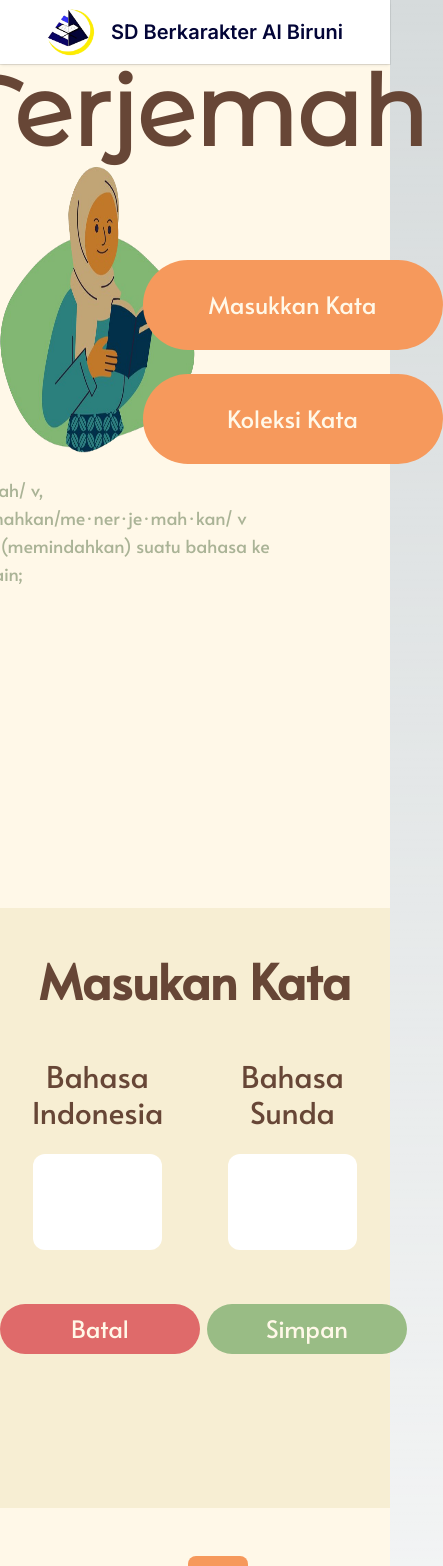
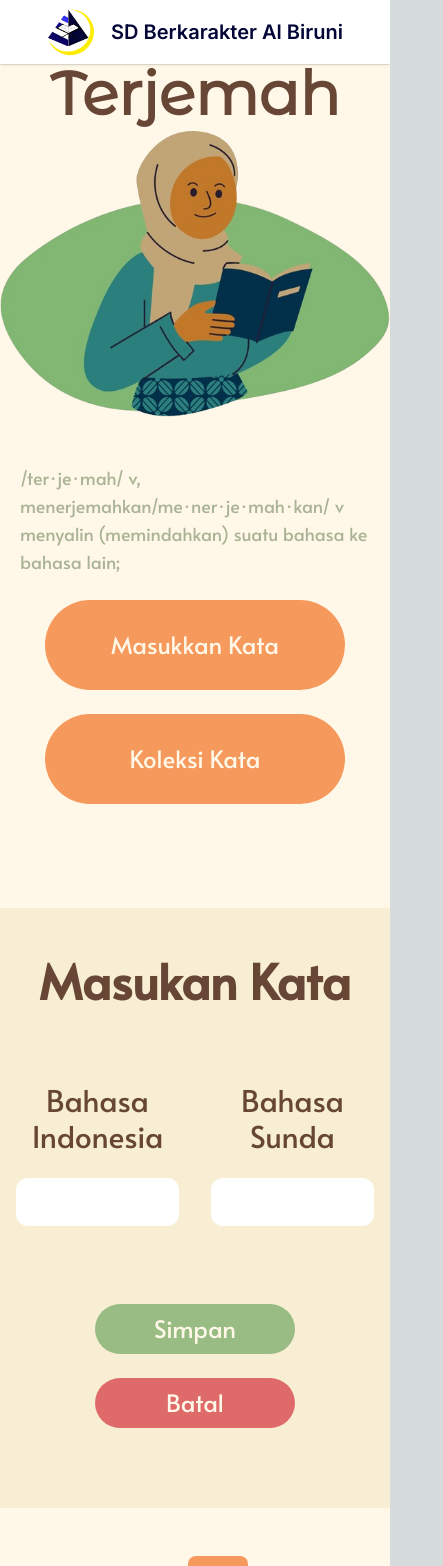
Before and after one commit to galangyp11/Terjemah, a Next.js app: page / in a window 390 px wide. Shown: the top 1566 px of the page, 443 px wide, since content can reach past the window. Built offline with nearby package versions, Linux system fonts and the light colour scheme.

Commit message:
sementara mobile

```diff
--- a/app/components/homepage.tsx
+++ b/app/components/homepage.tsx
@@ -1,17 +1,21 @@
 import React from "react";
 import Image from "next/image";
 import Karakter from "@/app/image/karakter-home.png";
+import Link from "next/link";
 
 export default function homepage() {
   return (
     <div className="w-full h-screen ">
       <div className="w-full flex justify-center">
-        <p className="font-mont font-bold text-[#674636] text-8xl">Terjemah</p>
+        <p className="font-mont font-bold text-[#674636] lg:text-8xl text-6xl">
+          Terjemah
+        </p>
       </div>
-      <div className="grid grid-cols-2">
+
+      <div className="lg:grid lg:grid-cols-2">
         <div className="col-span-1 flex flex-col justify-center items-center gap-10">
           <Image src={Karakter} alt="" className="h-[300px] w-auto" />
-          <div className="w-[350px] -my-6">
+          <div className="w-[350px] lg:-my-6">
             <p className="text-hijau text-lg font-medium font-alata">
               /ter·je·mah/ v, menerjemahkan/me·ner·je·mah·kan/ v menyalin
               (memindahkan) suatu bahasa ke bahasa lain;
@@ -19,19 +23,23 @@ export default function homepage() {
           </div>
         </div>
 
-        <div className="col-span-1 flex justify-center items-center">
+        <div className="col-span-1 flex justify-center items-center lg:my-0 my-6">
           <div className="flex flex-col gap-6">
+            <Link href="#masuk">
               <div className="w-[300px] h-[90px] bg-[#F6995C] rounded-full flex justify-center items-center cursor-pointer hover:outline hover:outline-4 hover:outline-offset-2 hover:outline-coklat">
                 <p className="text-krem1 font-alata font-medium text-2xl">
                   Masukkan Kata
                 </p>
               </div>
+            </Link>
 
+            <Link href="#koleksi">
               <div className="w-[300px] h-[90px] bg-[#F6995C] rounded-full flex justify-center items-center cursor-pointer hover:outline hover:outline-4 hover:outline-offset-2 hover:outline-coklat">
                 <p className="text-krem1 font-alata font-medium text-2xl">
                   Koleksi Kata
                 </p>
               </div>
+            </Link>
           </div>
         </div>
       </div>
--- a/app/components/input.tsx
+++ b/app/components/input.tsx
@@ -10,32 +10,32 @@ export default function input() {
       </div>
 
       <div className="grid grid-cols-2 w-full h-[300px] justify-center items-center">
-        <div className="col-span-1">
+        <div className="col-span-1 lg:px-0 px-4">
           <p className="font-alata font-medium text-coklat text-3xl text-center mb-6">
             Bahasa Indonesia
           </p>
           <div className="flex justify-center items-center">
             <input
               type="text"
-              className="w-2/3 h-24 rounded-xl focus:text-black focus:font-alata focus:font-medium px-6"
+              className="lg:w-2/3 w-full lg:h-24 h-12 rounded-xl focus:text-black focus:font-alata focus:font-medium px-6"
             />
           </div>
         </div>
 
-        <div className="col-span-1">
+        <div className="col-span-1  lg:px-0 px-4">
           <p className="font-alata font-medium text-coklat text-3xl text-center mb-6">
             Bahasa Sunda
           </p>
           <div className="flex justify-center items-center">
             <input
               type="text"
-              className="w-2/3 h-24 rounded-xl focus:text-black focus:font-alata focus:font-medium px-6"
+              className="lg:w-2/3 w-full lg:h-24 h-12 rounded-xl focus:text-black focus:font-alata focus:font-medium px-6"
             />
           </div>
         </div>
       </div>
 
-      <div className="w-full flex justify-center">
+      <div className="w-full lg:flex justify-center hidden">
         <div className="grid grid-cols-2 gap-6">
           <div className="col-span-1">
             <div className="w-[200px] h-[50px] bg-[#DF6A6A] rounded-full flex justify-center items-center cursor-pointer hover:outline hover:outline-4 hover:outline-offset-2 hover:outline-coklat">
@@ -54,6 +54,20 @@ export default function input() {
           </div>
         </div>
       </div>
+
+      <div className="w-full flex flex-col items-center justify-center lg:hidden gap-6">
+        <div className="col-span-1">
+          <div className="w-[200px] h-[50px] bg-[#99BC85] rounded-full flex justify-center items-center cursor-pointer hover:outline hover:outline-4 hover:outline-offset-2 hover:outline-coklat">
+            <p className="text-krem1 font-alata font-medium text-2xl">Simpan</p>
+          </div>
+        </div>
+
+        <div className="col-span-1">
+          <div className="w-[200px] h-[50px] bg-[#DF6A6A] rounded-full flex justify-center items-center cursor-pointer hover:outline hover:outline-4 hover:outline-offset-2 hover:outline-coklat">
+            <p className="text-krem1 font-alata font-medium text-2xl">Batal</p>
+          </div>
+        </div>
+      </div>
     </div>
   );
 }
--- a/app/components/koleksi.tsx
+++ b/app/components/koleksi.tsx
@@ -12,7 +12,7 @@ export default function koleksi() {
       </div>
 
       <div className="w-full flex justify-center">
-        <div className="w-[1000px] h-[500px] bg-white rounded-lg"></div>
+        <div className="lg:w-[1000px] w-full lg:px-0 px-6 h-[500px] bg-white rounded-lg"></div>
       </div>
     </div>
   );
--- a/app/layout.tsx
+++ b/app/layout.tsx
@@ -15,7 +15,7 @@ export default function RootLayout({
   children: React.ReactNode;
 }>) {
   return (
-    <html lang="en">
+    <html lang="en" className="scroll-smooth">
       <body className={inter.className}>{children}</body>
     </html>
   );
--- a/app/page.tsx
+++ b/app/page.tsx
@@ -19,7 +19,7 @@ export default function Home() {
         <Input />
       </div>
 
-      <div id="masuk" className="bg-krem1 flex justify-center">
+      <div id="koleksi" className="bg-krem1 flex justify-center">
         <Koleksi />
       </div>
 
```
Lines whose indentation alone changed are shown as unchanged.
